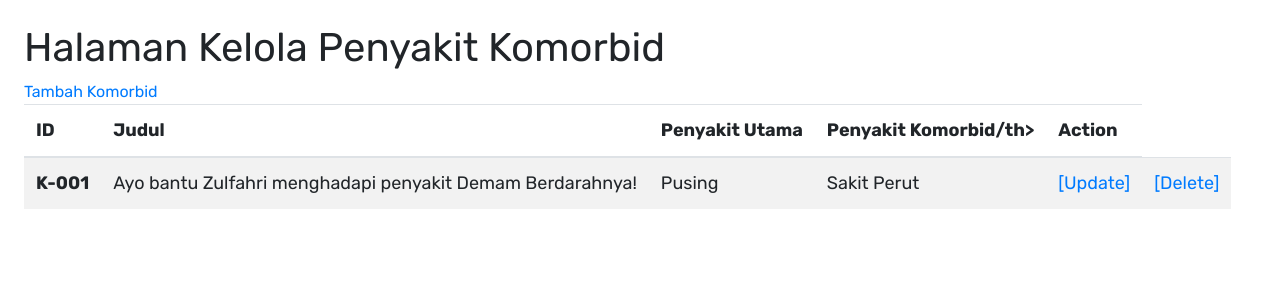
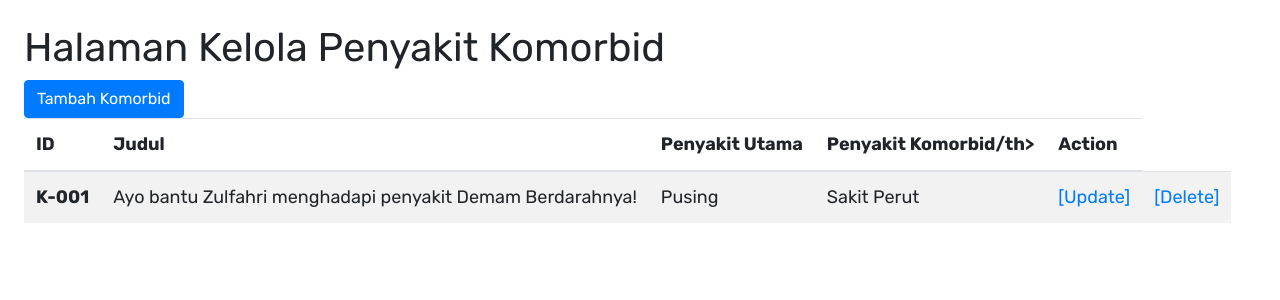
Before and after one commit to a11-sidona/tk, a Django app: page /penggalangan/komorbid in a window 1280 px wide. Shown: the part 56-356 px from the top of the page. Run offline with Django 3.2, Linux system fonts and the light colour scheme; some libraries are stand-ins or nearby versions.

Commit message:
Update html

```diff
--- a/penggalangan_dana/templates/penggalangan/Komorbid/komorbid.html
+++ b/penggalangan_dana/templates/penggalangan/Komorbid/komorbid.html
@@ -7,7 +7,7 @@
 
 {% block content %}
 <h1>Halaman Kelola Penyakit Komorbid</h1>
-<a href="{% url 'penggalangan_dana:komorbid_tambah' %}" role="button">Tambah Komorbid</a>
+<a class="btn btn-primary" href="{% url 'penggalangan_dana:komorbid_tambah' %}" role="button">Tambah Komorbid</a>
 <table
   class="table table-striped table-md table-responsive"
   style="font-size: large"
--- a/penggalangan_dana/templates/penggalangan/daftar_penggalangan.html
+++ b/penggalangan_dana/templates/penggalangan/daftar_penggalangan.html
@@ -34,5 +34,4 @@
     </tr>
   </tbody>
 </table>
-<a href="{% url 'penggalangan_dana:komorbid' %}" role="button">Cek Komorbid</a>
 {% endblock content %}
--- a/templates/navbar.html
+++ b/templates/navbar.html
@@ -36,6 +36,7 @@
           <a class="dropdown-item" href="{% url 'penggalangan_dana:daftar' %}">Daftar Penggalangan Dana</a>
           <a class="dropdown-item" href="{% url 'penggalangan_dana:daftar_admin' %}">Daftar Penggalangan Dana (Admin)</a>
           <a class="dropdown-item" href="{% url 'penggalangan_dana:daftar_PD' %}">Daftar Penggalangan Dana (Penggalang Dana)</a>
+          <a class="dropdown-item" href="{% url 'penggalangan_dana:komorbid' %}">Kelola Komorbid</a>
           <a class="dropdown-item" href="{% url 'penggalangan_dana:form_update' %}">Form Update</a>
         </div>
       </li>
```
